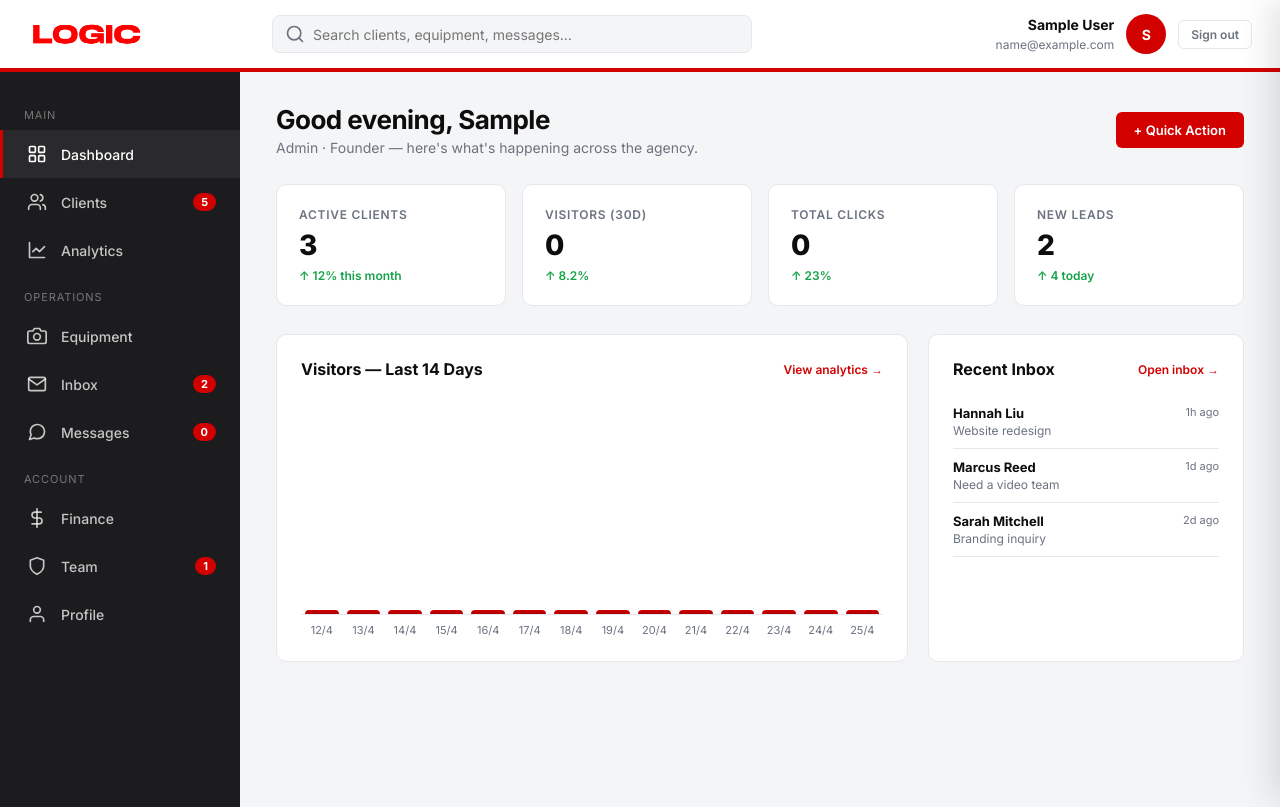
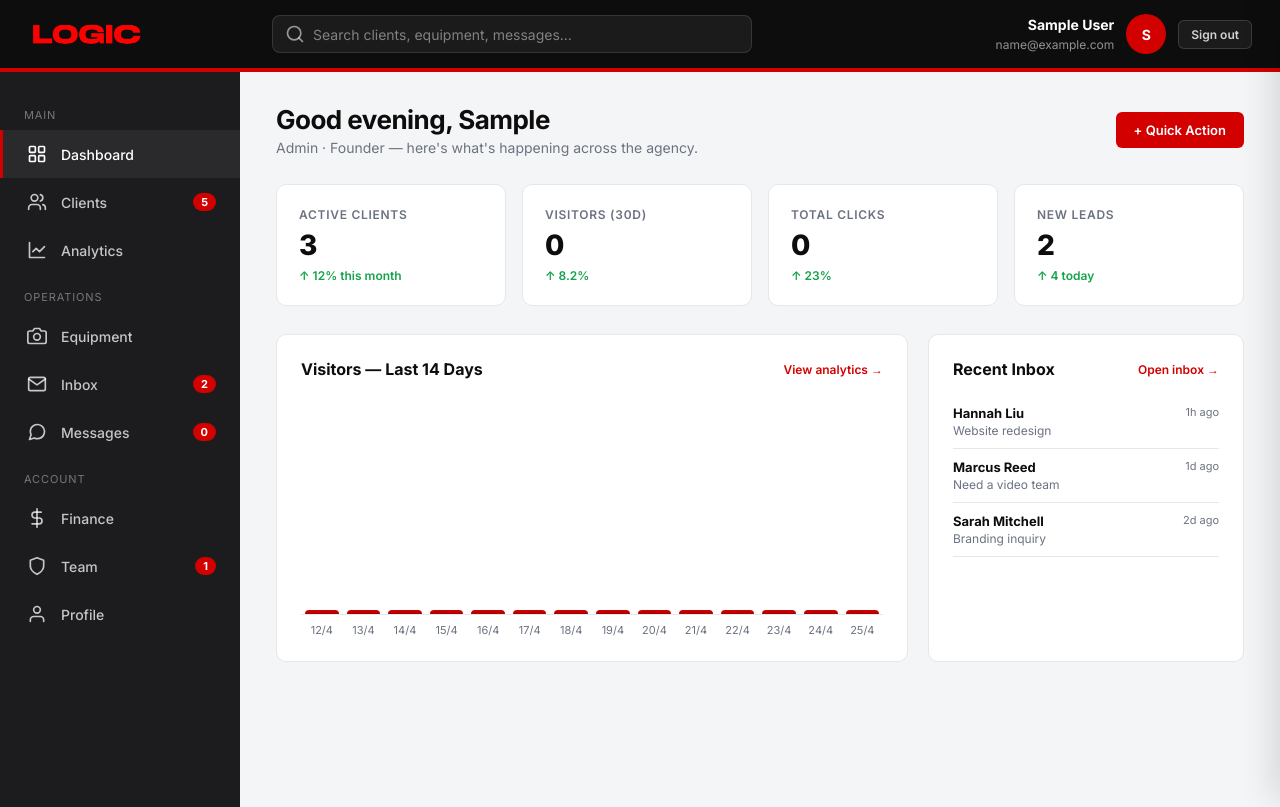
Before and after one commit to amsecurity95/Logic-Marketing, a plain HTML site: page admin.html in a window 1280 px wide. Drawn offline with Linux system fonts and the light colour scheme; sample sign-in values are in the browser's storage.

Commit message:
Make admin topbar black to match dark chat header
Co-Authored-By: Claude Opus 4.7 (1M context) <noreply@anthropic.com>

```diff
--- a/admin.html
+++ b/admin.html
@@ -32,7 +32,7 @@
 
   /* ===== TOP BAR ===== */
   .topbar {
-    background: #fff;
+    background: #0d0d0d;
     border-bottom: 4px solid var(--red);
     padding: 14px 28px;
     display: grid; grid-template-columns: 220px 1fr auto; align-items: center;
@@ -47,14 +47,17 @@
   .top-search {
     max-width: 480px; width: 100%;
     display: flex; align-items: center; gap: 8px;
-    background: #f4f5f7; border: 1px solid var(--line);
+    background: rgba(255,255,255,0.06);
+    border: 1px solid rgba(255,255,255,0.12);
     border-radius: 8px; padding: 8px 12px;
   }
-  .top-search input { background: transparent; border: none; outline: none; font-size: 14px; flex: 1; font-family: inherit; }
+  .top-search input { background: transparent; border: none; outline: none; font-size: 14px; flex: 1; font-family: inherit; color: #fff; }
+  .top-search input::placeholder { color: rgba(255,255,255,0.45); }
+  .top-search svg { color: rgba(255,255,255,0.55); }
   .top-user { display: flex; align-items: center; gap: 12px; }
-  .top-user .name { text-align: right; line-height: 1.2; }
-  .top-user .name b { font-size: 14px; }
-  .top-user .name span { font-size: 12px; color: var(--muted); }
+  .top-user .name { text-align: right; line-height: 1.2; color: #fff; }
+  .top-user .name b { font-size: 14px; color: #fff; }
+  .top-user .name span { font-size: 12px; color: rgba(255,255,255,0.55); }
   .avatar {
     width: 40px; height: 40px; border-radius: 50%;
     background: var(--red); color: #fff;
@@ -62,10 +65,12 @@
     font-weight: 700; font-size: 14px;
   }
   .logout-btn {
-    background: none; border: 1px solid var(--line); color: var(--muted);
+    background: rgba(255,255,255,0.06); border: 1px solid rgba(255,255,255,0.14);
+    color: rgba(255,255,255,0.8);
     padding: 6px 12px; border-radius: 6px; font-size: 12px; font-weight: 600;
   }
-  .logout-btn:hover { color: var(--red); border-color: var(--red); }
+  .logout-btn:hover { color: #fff; border-color: var(--red); background: rgba(211,0,0,0.18); }
+  .topbar .menu-btn { color: #fff; }
 
   /* ===== LAYOUT ===== */
   .layout { display: grid; grid-template-columns: 240px 1fr; min-height: calc(100vh - 65px); }
```
Also changed, not shown: backend/public/admin.html (+13 -8 lines).
